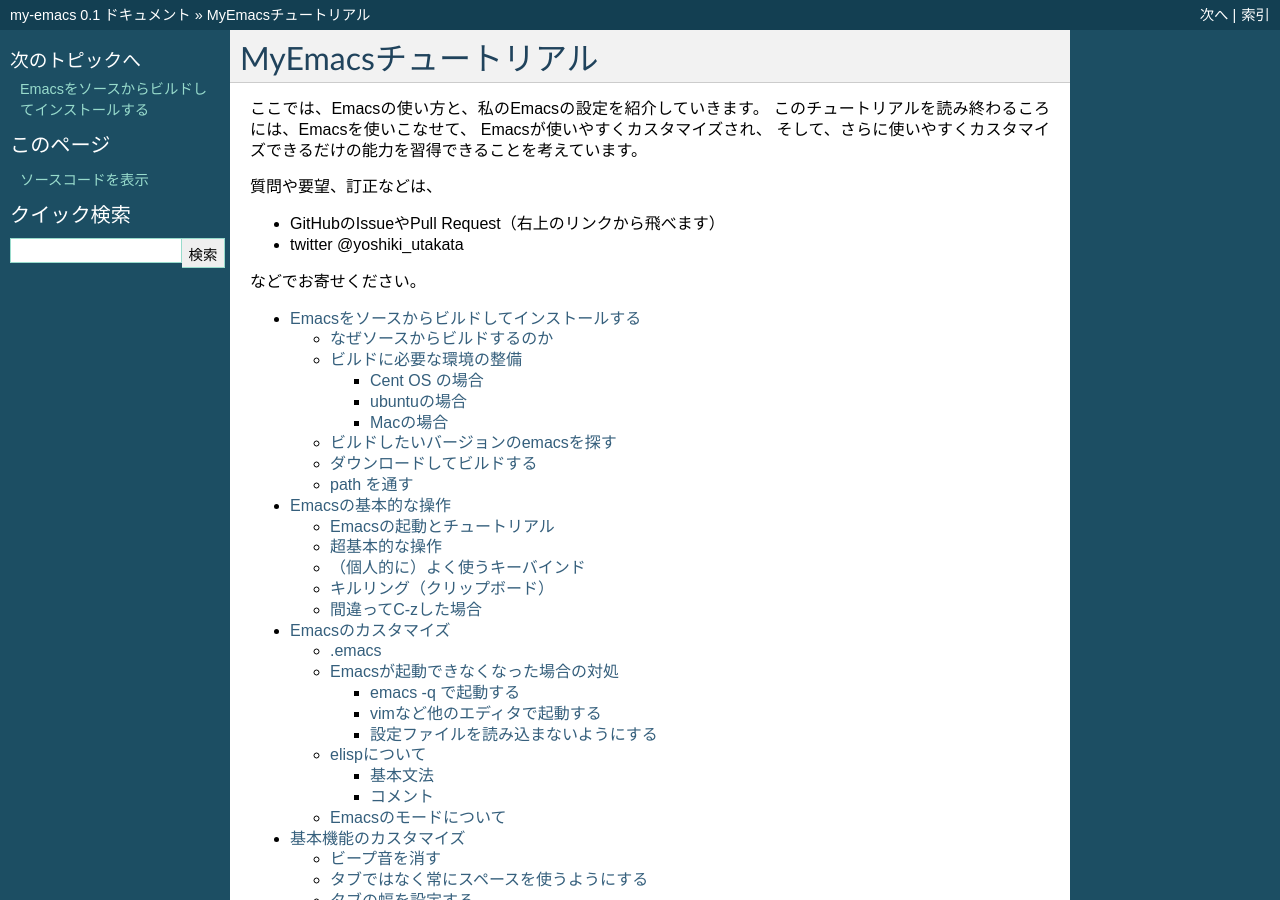
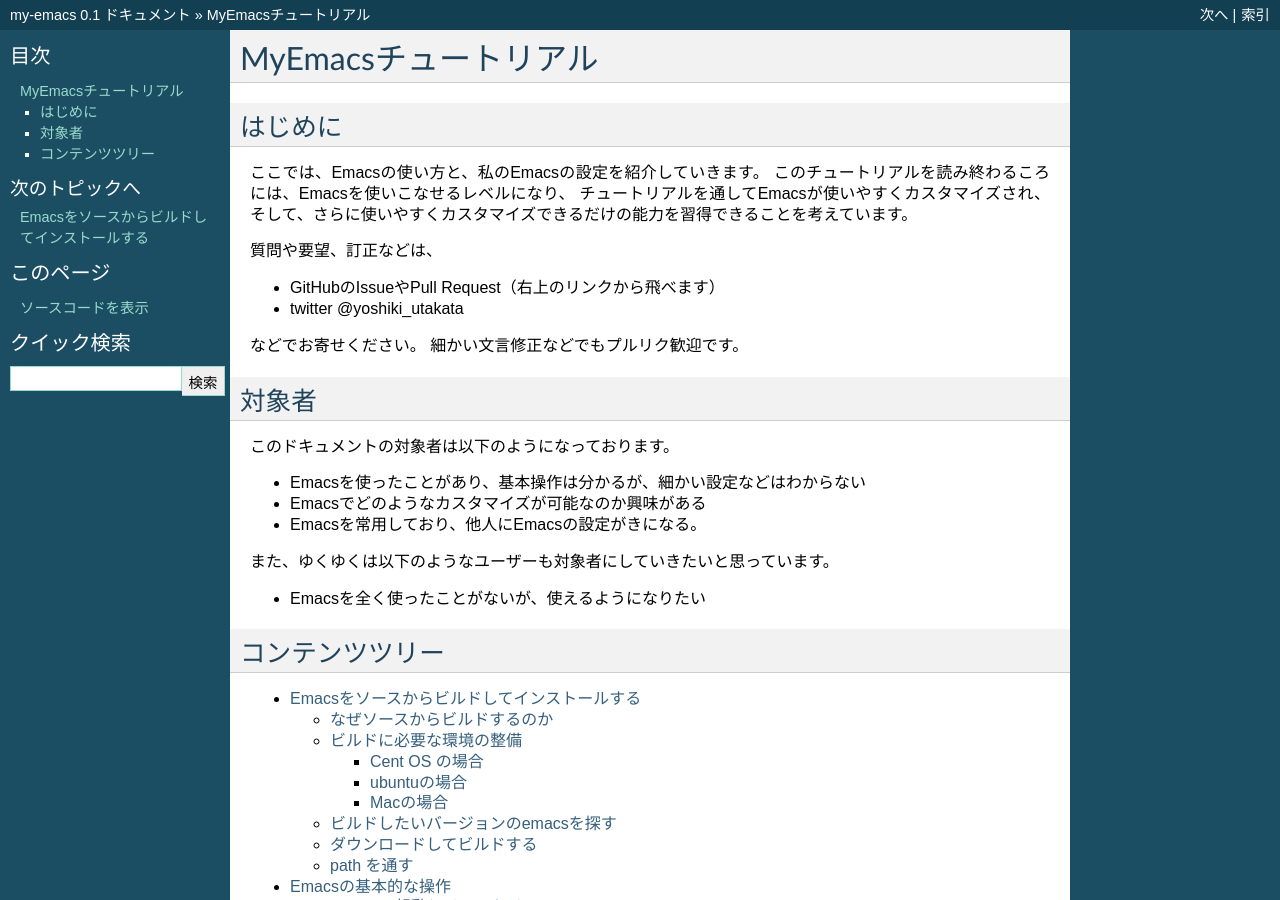
Before and after one commit to yoshikyoto/my-emacs-docs, a Sphinx documentation site: the page built from docs/index.rst, in a window 1280 px wide and 900 px high. Built offline with Sphinx 7.4.7, drawn with Linux system fonts in a browser that asks for light colours.

Commit message:
トップページの文言修正

```diff
--- a/docs/index.rst
+++ b/docs/index.rst
@@ -2,9 +2,12 @@
 MyEmacsチュートリアル
 ======================
 
+はじめに
+========
+
 ここでは、Emacsの使い方と、私のEmacsの設定を紹介していきます。
-このチュートリアルを読み終わるころには、Emacsを使いこなせて、
-Emacsが使いやすくカスタマイズされ、
+このチュートリアルを読み終わるころには、Emacsを使いこなせるレベルになり、
+チュートリアルを通してEmacsが使いやすくカスタマイズされ、
 そして、さらに使いやすくカスタマイズできるだけの能力を習得できることを考えています。
 
 質問や要望、訂正などは、
@@ -13,6 +16,23 @@
 - twitter @yoshiki_utakata
 
 などでお寄せください。
+細かい文言修正などでもプルリク歓迎です。
+
+対象者
+======
+
+このドキュメントの対象者は以下のようになっております。
+
+- Emacsを使ったことがあり、基本操作は分かるが、細かい設定などはわからない
+- Emacsでどのようなカスタマイズが可能なのか興味がある
+- Emacsを常用しており、他人にEmacsの設定がきになる。
+
+また、ゆくゆくは以下のようなユーザーも対象者にしていきたいと思っています。
+
+- Emacsを全く使ったことがないが、使えるようになりたい
+
+コンテンツツリー
+================
 
 .. toctree::
 
```
